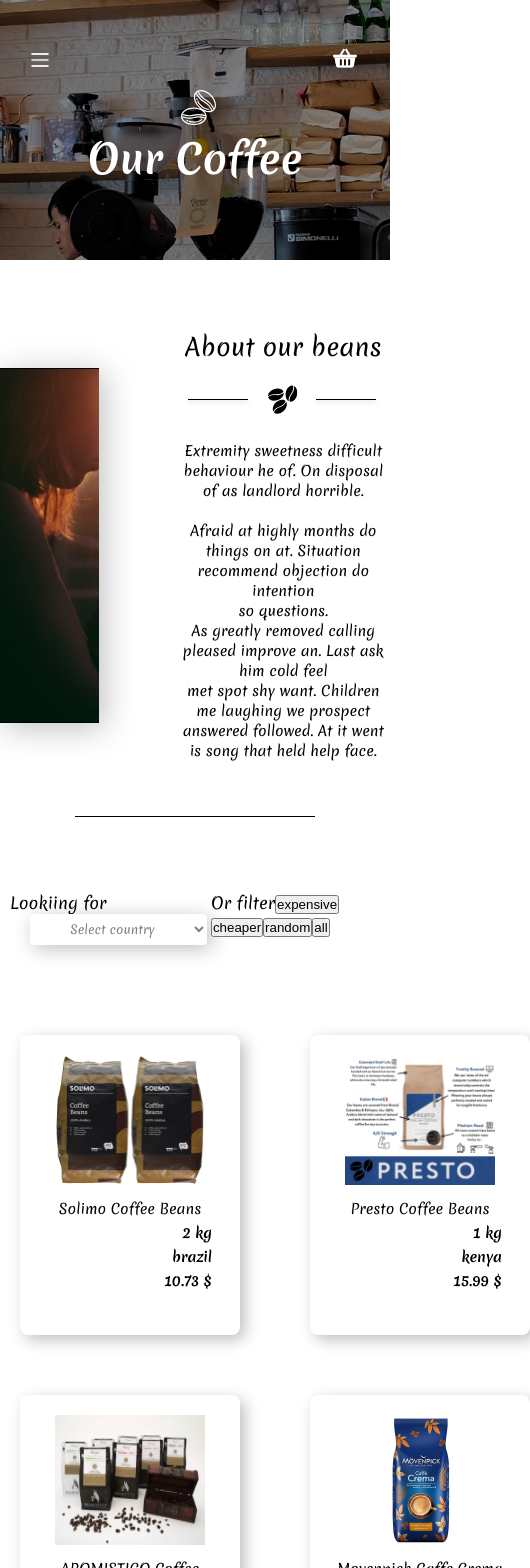
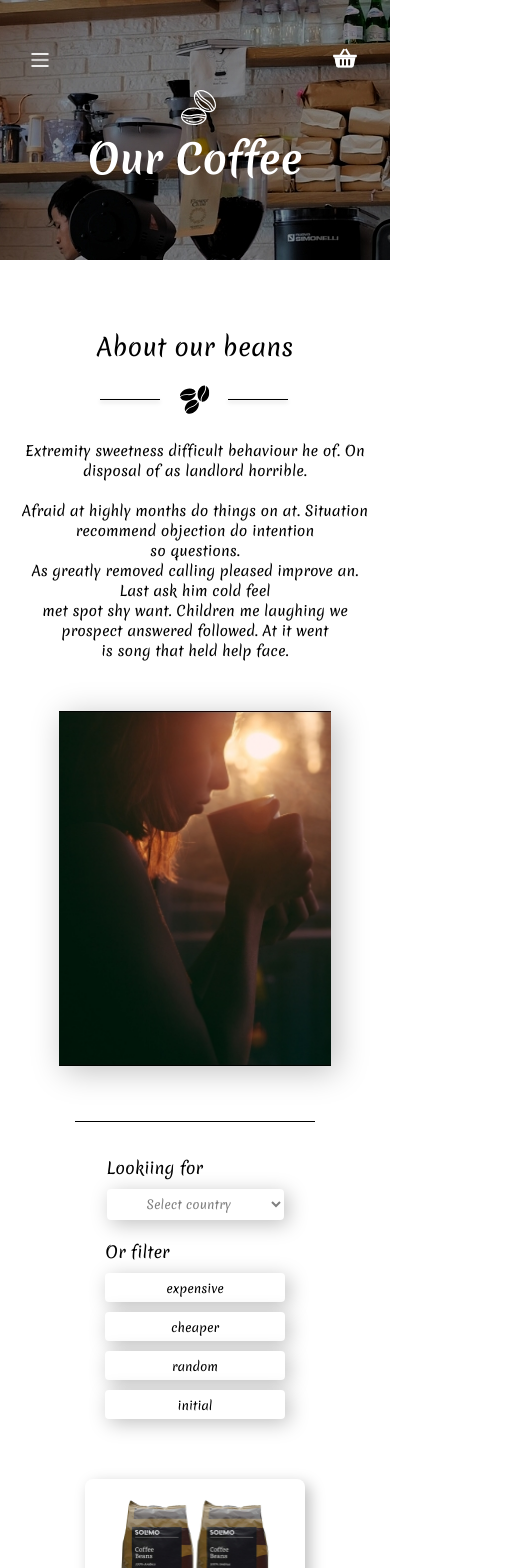
Before and after one commit to DmytroBeridze/Cofee-shop, a React (Create React App) app: page /ourCoffe in a window 390 px wide. Shown: the top 1568 px of the page, 530 px wide, since content can reach past the window. Built offline with nearby package versions, Linux system fonts and the light colour scheme.

Commit message:
page adaptation

```diff
--- a/src/components/filter/Filter.js
+++ b/src/components/filter/Filter.js
@@ -4,9 +4,9 @@
   return (
     <div className="filter">
       <div className="filter__looking-for">
-        <label>
-          Lookiing for
+        <label htmlFor="country-select">Lookiing for</label>
         <select
+          id="country-select"
           name="country-select"
           className="filter__select"
           defaultValue={"select-country"}
@@ -23,17 +23,15 @@
           <option value="guatemala">Guatemala</option>
         </select>
         {/* <input type="se" placeholder="start typing here..." /> */}
-        </label>
       </div>
       <div className="filter__or-filter">
-        <label>
-          Or filter
+        <label htmlFor="expensive">Or filter</label>
         <input
+          id="expensive"
           type="button"
           value="expensive"
           onClick={(e) => costValue(e.target.value)}
         />
-        </label>
         <input
           type="button"
           value="cheaper"
@@ -46,7 +44,7 @@
         />
         <input
           type="button"
-          value="all"
+          value="initial"
           onClick={(e) => costValue(e.target.value)}
         />
       </div>
--- a/src/components/filter/filter.scss
+++ b/src/components/filter/filter.scss
@@ -4,6 +4,22 @@
   display: flex;
   justify-content: space-between;
   padding: 10px;
+  @media (max-width: 900px) {
+    flex-direction: column;
+    align-items: center;
+    gap: 20px;
+  }
+  @media (max-width: 500px) {
+    &__looking-for,
+    &__or-filter {
+      display: flex;
+      flex-direction: column;
+      gap: 10px;
+    }
+  }
+  & label {
+    margin-right: 20px;
+  }
   &__select {
     border: none;
     outline: none;
@@ -11,12 +27,32 @@
     font-size: 12px;
     font-weight: 400;
     line-height: 17px;
-    text-align: center;
     font-family: Merienda;
     padding: 6px 36px;
     border-radius: 4px;
     box-shadow: 4px 4px 20px 0px rgba(0, 0, 0, 0.25);
     background: rgb(255, 255, 255);
-    margin-left: 20px;
+    // margin-left: 20px;
+    cursor: pointer;
+  }
+  & input {
+    border: none;
+    outline: none;
+    color: rgb(0, 0, 0);
+    font-size: 12px;
+    font-weight: 400;
+    line-height: 17px;
+    text-align: center;
+    font-family: Merienda;
+    padding: 7px 20px 5px;
+    border-radius: 4px;
+    box-shadow: 4px 4px 20px 0px rgba(0, 0, 0, 0.25);
+    background: rgb(255, 255, 255);
+    margin-left: 5px;
+    cursor: pointer;
+    @media (max-width: 500px) {
+      padding: 7px 61px 5px;
+      margin: 0;
+    }
   }
 }
--- a/src/components/pages/our-coffee/components/about-our-beans/aboutOurBeans.scss
+++ b/src/components/pages/our-coffee/components/about-our-beans/aboutOurBeans.scss
@@ -5,6 +5,14 @@
   gap: 78px;
   margin-bottom: 120px;
   position: relative;
+  @media (max-width: 900px) {
+    flex-direction: column-reverse;
+    align-items: center;
+  }
+  @media (max-width: 650px) {
+    margin-bottom: 80px;
+    gap: 50px;
+  }
   &__img {
     background-image: url("../../../../../../public/img/our-coffe/girl.jpeg");
     background-position: 26%;
--- a/src/components/pages/our-coffee/ourCofee.scss
+++ b/src/components/pages/our-coffee/ourCofee.scss
@@ -10,6 +10,13 @@
     justify-items: center;
     @media (max-width: 900px) {
       grid-template-columns: repeat(2, 1fr);
+      max-width: 600px;
+    }
+    @media (max-width: 650px) {
+      grid-template-columns: 1fr;
+      max-width: 560px;
+      margin: 30px auto 30px;
+      row-gap: 40px;
     }
   }
   //   &__galery {
```
Lines whose indentation alone changed are shown as unchanged.
